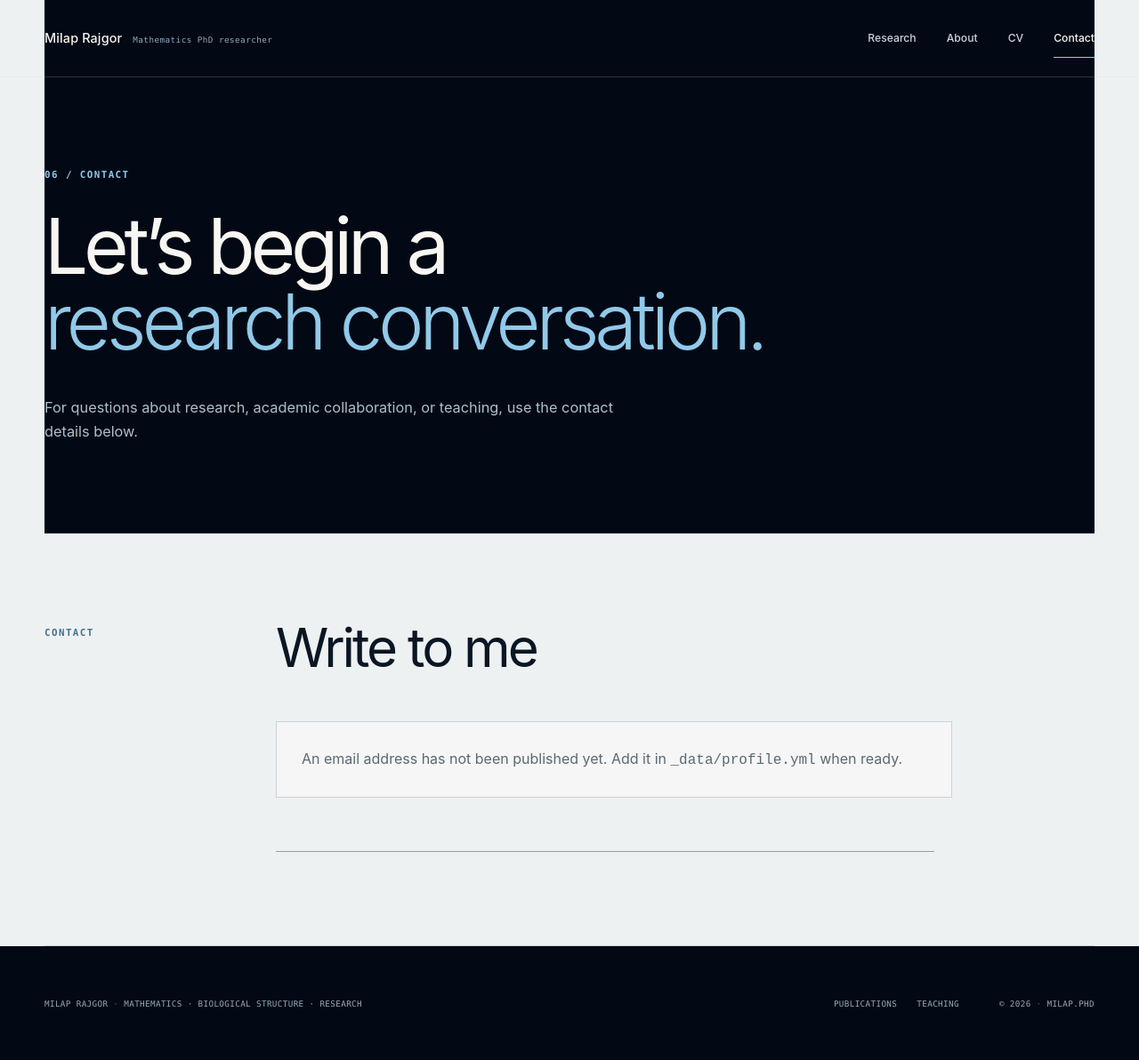
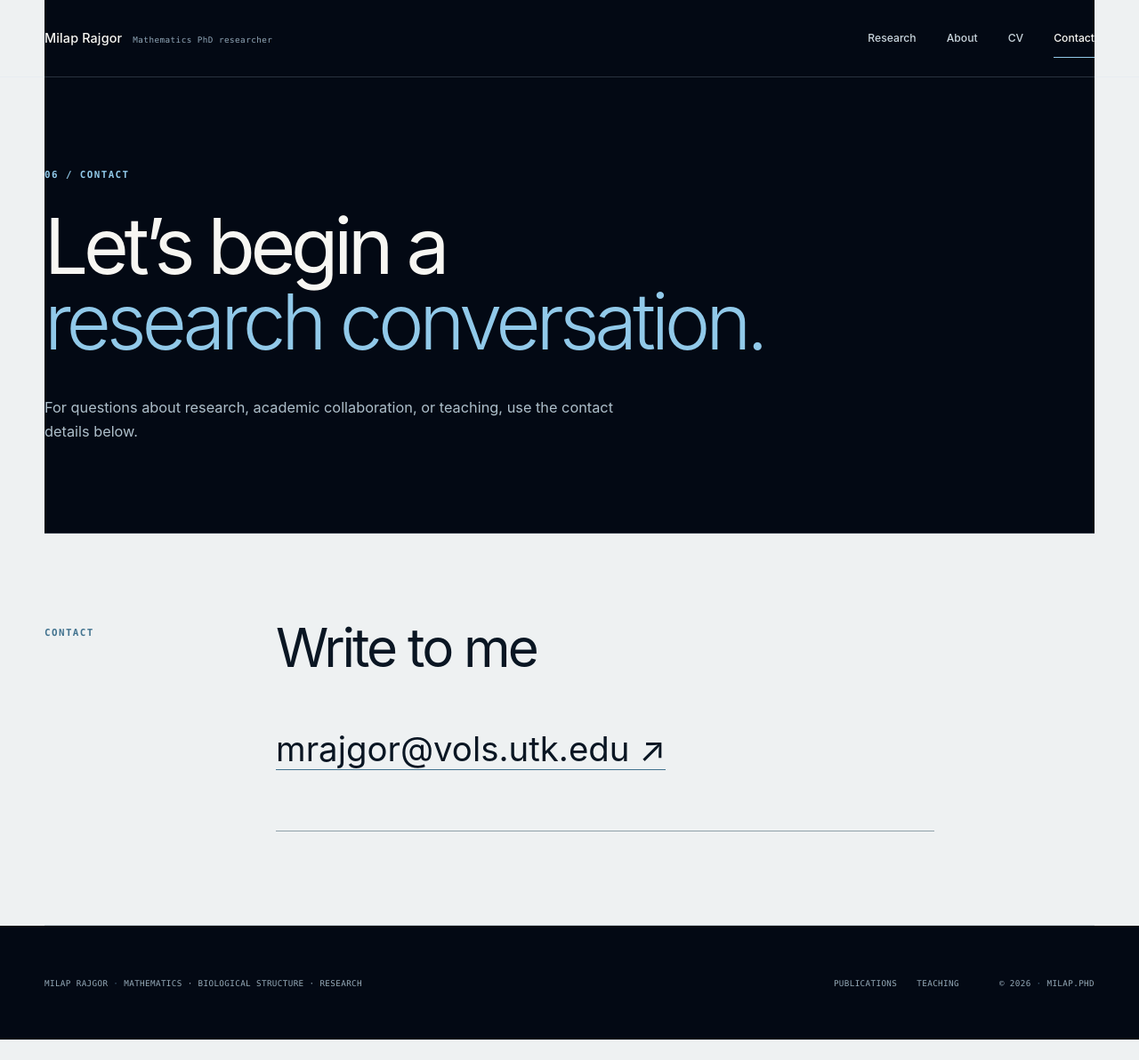
Before and after one commit to milap100/milap.phd, a Jekyll site: the page built from contact.md, in a window 1280 px wide. Shown: the whole page at 89% size. Built offline with Jekyll 4.4.1, drawn with Linux system fonts in a browser that asks for light colours; after the commit the page ends 1169 px from its top, so only the background shows below that.

Commit message:
Add academic contact email

```diff
--- a/_data/profile.yml
+++ b/_data/profile.yml
@@ -4,7 +4,7 @@ identity: Mathematics · Biological Structure · Research
 role: Mathematics PhD researcher
 affiliation: ""
 location: ""
-email: ""
+email: mrajgor@vols.utk.edu
 scholar_url: ""
 orcid_url: ""
 github_url: ""
```
